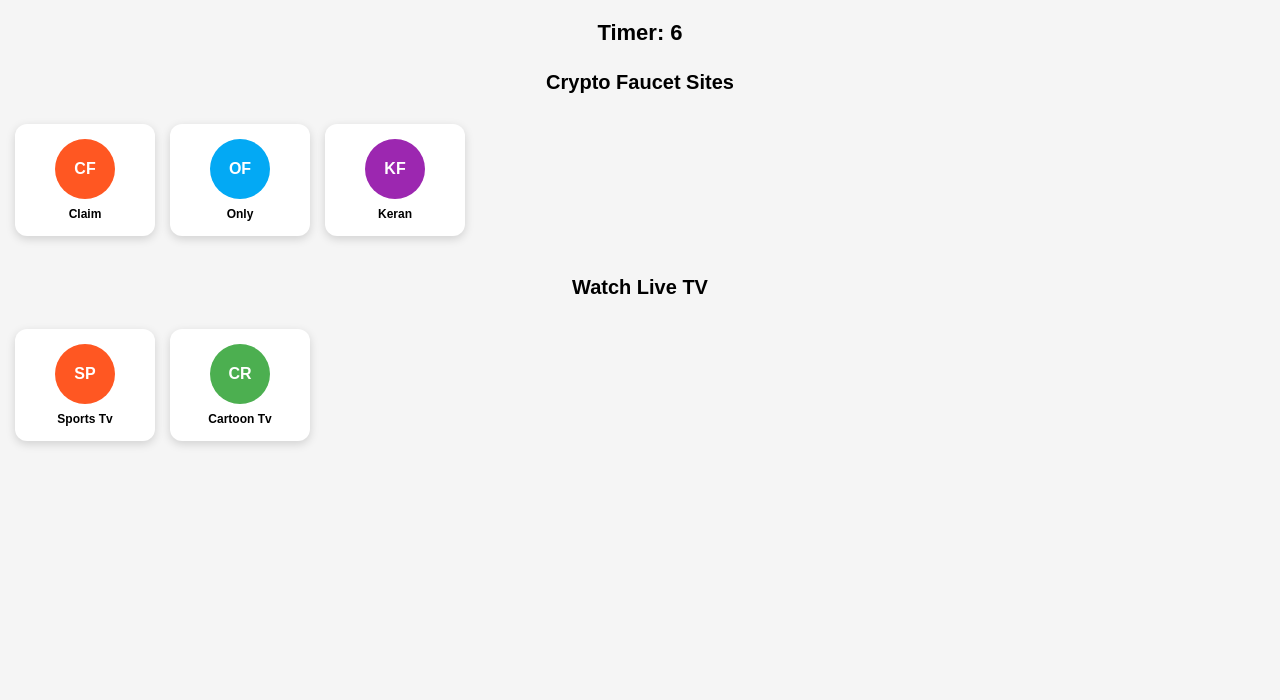
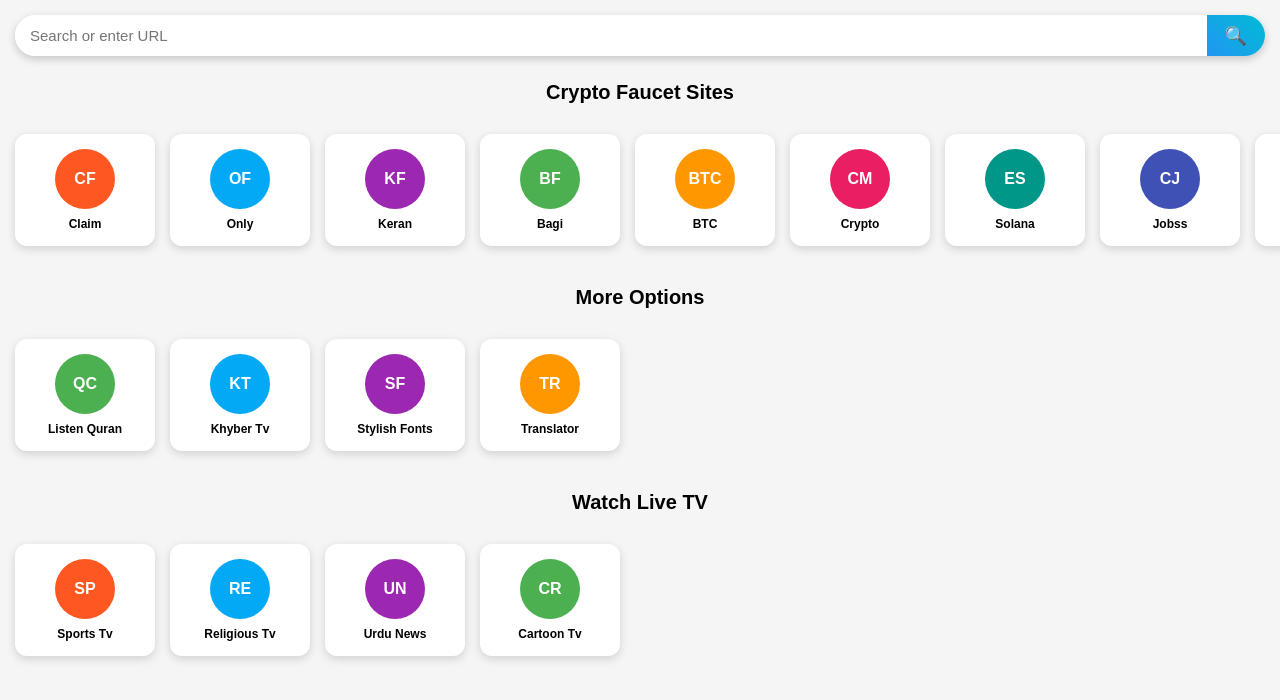
Before and after one commit to pakearningapplication-boop/live-app, a plain HTML site: page index.html in a window 1280 px wide. Drawn offline with Linux system fonts and the light colour scheme.

Commit message:
Update index.html

```diff
--- a/index.html
+++ b/index.html
@@ -1,4 +1,4 @@
-<!DOCTYPE html>
+<!doctype html>
 <html>
 <head>
 <meta name="viewport" content="width=device-width, initial-scale=1.0">
@@ -8,6 +8,33 @@
     margin:0;
     font-family:Arial, sans-serif;
     background:#f5f5f5;
+}
+
+/* SEARCH BAR */
+.search-bar{
+    display:flex;
+    margin:15px;
+    border-radius:30px;
+    overflow:hidden;
+    box-shadow:0 3px 8px rgba(0,0,0,0.2);
+    background:white;
+}
+
+.search-bar input{
+    flex:1;
+    padding:12px 15px;
+    border:none;
+    outline:none;
+    font-size:15px;
+}
+
+.search-bar button{
+    padding:0 18px;
+    border:none;
+    background:linear-gradient(45deg,#2196F3,#00BCD4);
+    color:white;
+    font-size:18px;
+    cursor:pointer;
 }
 
 /* Section Title */
@@ -26,7 +53,7 @@
     padding:15px;
 }
 
-/* Card */
+/* Card Design */
 .faucet-card{
     background:#ffffff;
     border-radius:12px;
@@ -43,7 +70,7 @@
     transform:scale(1.05);
 }
 
-/* Circle */
+/* Logo Circle */
 .logo-circle{
     width:60px;
     height:60px;
@@ -57,87 +84,181 @@
     color:white;
 }
 
-/* Name */
+/* Site Name */
 .site-name{
     margin-top:8px;
     font-size:12px;
     font-weight:bold;
 }
-
-/* Timer */
-.timer-box{
-    text-align:center;
-    font-size:22px;
-    font-weight:bold;
-    margin-top:20px;
-}
 </style>
 
 <script>
 
-// ⏱ TIMER SYSTEM
-var counter = 10; // yahan seconds change kar sakte ho
+/* SEARCH FUNCTION */
+function searchNow(){
+    var query = document.getElementById("searchInput").value.trim();
 
-function startTimer(){
-    var interval = setInterval(function(){
-        document.getElementById("timer").innerHTML = counter;
-        counter--;
-
-        if(counter < 0){
-            clearInterval(interval);
-
-            // MIT App Inventor ko signal bhejna
-            window.AppInventor.setWebViewString("open_screen2");
+    if(query !== ""){
+        if(!query.startsWith("http")){
+            query = "https://www.google.com/search?q=" + encodeURIComponent(query);
         }
-
-    },1000);
+        window.location.href = query;
+    }
 }
 
-// 🟢 Button Click System
-function openScreenFromButton(buttonName){
-    window.AppInventor.setWebViewString("button_" + buttonName);
+/* ENTER KEY SEARCH */
+function checkEnter(event){
+    if(event.key === "Enter"){
+        searchNow();
+    }
+}
+
+/* OPEN LINK SAME SCREEN */
+function openLink(url){
+    window.location.href = url;
 }
 
 </script>
 </head>
 
-<body onload="startTimer()">
+<body>
 
-<div class="timer-box">
-Timer: <span id="timer">10</span>
+<!-- SEARCH BAR -->
+<div class="search-bar">
+    <input type="text" id="searchInput"
+           placeholder="Search or enter URL"
+           onkeypress="checkEnter(event)">
+    <button onclick="searchNow()">🔍</button>
 </div>
 
+
+<!-- ================== CRYPTO FAUCETS ================== -->
 <div class="section-title">Crypto Faucet Sites</div>
 
 <div class="horizontal-scroll">
 
-<div class="faucet-card" onclick="openScreenFromButton('claim')">
+<div class="faucet-card" onclick="openLink('https://claimfreecoins.io/bitcoin-faucet/')">
     <div class="logo-circle" style="background:#FF5722;">CF</div>
     <div class="site-name">Claim</div>
 </div>
 
-<div class="faucet-card" onclick="openScreenFromButton('only')">
+<div class="faucet-card" onclick="openLink('https://onlyfaucet.com/?r=12796')">
     <div class="logo-circle" style="background:#03A9F4;">OF</div>
     <div class="site-name">Only</div>
 </div>
 
-<div class="faucet-card" onclick="openScreenFromButton('keran')">
+<div class="faucet-card" onclick="openLink('https://keran.co/index.php?ref=131060')">
     <div class="logo-circle" style="background:#9C27B0;">KF</div>
     <div class="site-name">Keran</div>
 </div>
 
+<div class="faucet-card" onclick="openLink('https://bagi.co.in/index.php?ref=125294')">
+    <div class="logo-circle" style="background:#4CAF50;">BF</div>
+    <div class="site-name">Bagi</div>
 </div>
 
+<div class="faucet-card" onclick="openLink('https://btcfaucet.in/?r=celfbiznes@gmail.com')">
+    <div class="logo-circle" style="background:#FF9800;">BTC</div>
+    <div class="site-name">BTC</div>
+</div>
+
+<div class="faucet-card" onclick="openLink('https://cryptominute.online/?ref=celfbiznes@gmail.com')">
+    <div class="logo-circle" style="background:#E91E63;">CM</div>
+    <div class="site-name">Crypto</div>
+</div>
+
+<div class="faucet-card" onclick="openLink('https://earnsolana.xyz/?r=6224')">
+    <div class="logo-circle" style="background:#009688;">ES</div>
+    <div class="site-name">Solana</div>
+</div>
+
+<div class="faucet-card" onclick="openLink('https://faucet.cryptojobss.com/r/FslsXsbS5L')">
+    <div class="logo-circle" style="background:#3F51B5;">CJ</div>
+    <div class="site-name">Jobss</div>
+</div>
+
+<div class="faucet-card" onclick="openLink('https://monsterfaucet.com/?ref=28127')">
+    <div class="logo-circle" style="background:#00BCD4;">MF</div>
+    <div class="site-name">Monster</div>
+</div>
+
+<div class="faucet-card" onclick="openLink('https://mix-crypto.com/litecoin/?r=celfbiznes@gmail.com')">
+    <div class="logo-circle" style="background:#795548;">MC</div>
+    <div class="site-name">Mix</div>
+</div>
+
+<div class="faucet-card" onclick="openLink('https://freeltc.fun/?r=4265')">
+    <div class="logo-circle" style="background:#8BC34A;">FL</div>
+    <div class="site-name">FreeLTC</div>
+</div>
+
+<div class="faucet-card" onclick="openLink('https://altcryp.com/?r=14944')">
+    <div class="logo-circle" style="background:#F44336;">AC</div>
+    <div class="site-name">AltCryp</div>
+</div>
+
+<div class="faucet-card" onclick="openLink('https://claimcrypto.in/?r=2987')">
+    <div class="logo-circle" style="background:#673AB7;">CC</div>
+    <div class="site-name">ClaimCrypto</div>
+</div>
+
+<div class="faucet-card" onclick="openLink('https://99faucet.com/?r=18552')">
+    <div class="logo-circle" style="background:#FBC02D;">99</div>
+    <div class="site-name">99Faucet</div>
+</div>
+
+</div>
+
+
+<!-- ================== MORE OPTIONS ================== -->
+<div class="section-title">More Options</div>
+
+<div class="horizontal-scroll">
+
+<div class="faucet-card" onclick="openLink('https://pakmathsolver.blogspot.com/2023/09/full-audio-quran.html')">
+    <div class="logo-circle" style="background:#4CAF50;">QC</div>
+    <div class="site-name">Listen Quran</div>
+</div>
+
+<div class="faucet-card" onclick="openLink('https://pakmobsite.blogspot.com/2026/02/blog-post_27.html')">
+    <div class="logo-circle" style="background:#03A9F4;">KT</div>
+    <div class="site-name">Khyber Tv</div>
+</div>
+
+<div class="faucet-card" onclick="openLink('https://paktubeupdates.blogspot.com/2023/11/ig-fonts-generator-raquo-feed.html')">
+    <div class="logo-circle" style="background:#9C27B0;">SF</div>
+    <div class="site-name">Stylish Fonts</div>
+</div>
+
+<div class="faucet-card" onclick="openLink('https://kpkexchanger.blogspot.com/2026/02/multi-language-translator-body-font.html')">
+    <div class="logo-circle" style="background:#FF9800;">TR</div>
+    <div class="site-name">Translator</div>
+</div>
+
+</div>
+
+
+<!-- ================== LIVE TV ================== -->
 <div class="section-title">Watch Live TV</div>
 
 <div class="horizontal-scroll">
 
-<div class="faucet-card" onclick="openScreenFromButton('sports')">
+<div class="faucet-card" onclick="openLink('https://pakearningapplication-boop.github.io/tv/')">
     <div class="logo-circle" style="background:#FF5722;">SP</div>
     <div class="site-name">Sports Tv</div>
 </div>
 
-<div class="faucet-card" onclick="openScreenFromButton('cartoon')">
+<div class="faucet-card" onclick="openLink('https://kpkexchanger.blogspot.com/2026/02/body-margin0-font-familyarial-sans_57.html')">
+    <div class="logo-circle" style="background:#03A9F4;">RE</div>
+    <div class="site-name">Religious Tv</div>
+</div>
+
+<div class="faucet-card" onclick="openLink('https://kpkexchanger.blogspot.com/2026/02/body-margin0-font-familyarial-sans_1.html')">
+    <div class="logo-circle" style="background:#9C27B0;">UN</div>
+    <div class="site-name">Urdu News</div>
+</div>
+
+<div class="faucet-card" onclick="openLink('https://kpkexchanger.blogspot.com/2026/02/body-margin0-font-familyarial-sans.html')">
     <div class="logo-circle" style="background:#4CAF50;">CR</div>
     <div class="site-name">Cartoon Tv</div>
 </div>
```
